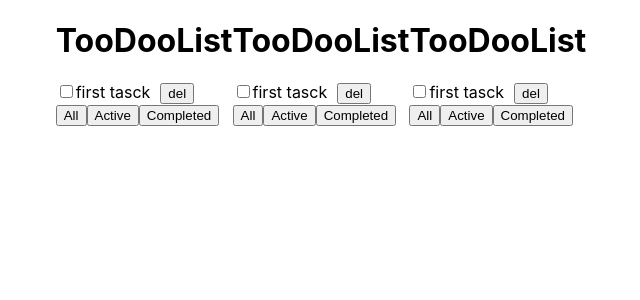
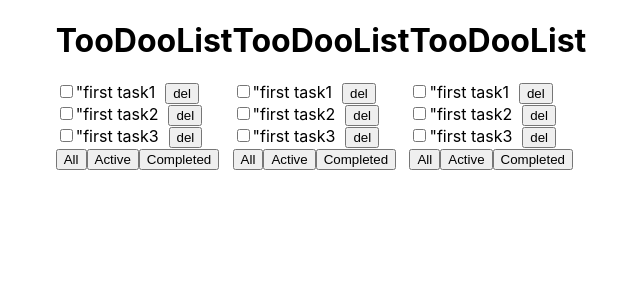
Before and after one commit to Alexey928/rebield-ToodooList, a React (Create React App) app: page / in a window 1280 px wide. Shown: the top 300 px of the page, without its empty margins (319-959 px from the left). Built offline with nearby package versions, Linux system fonts and the light colour scheme.

Commit message:
crated base structure 2

```diff
--- a/src/App.tsx
+++ b/src/App.tsx
@@ -29,35 +29,56 @@ function App() {
     const Id1 = v1();
     const Id2 = v1();
     const Id3 = v1();
-    const [toodoLists, setToodoLists] = State<Array<toodooListType>>(
+    const [toodoLists,setToodoLists ] = State<Array<toodooListType>>(
         [  {id:Id1, title:"list1", filter:"All"},
-                    {id:Id2, title:"list2", filter:"Complited"},
-                    {id:Id3, title:"list3", filter:"Active"},
+                    {id:Id2, title:"list2", filter:"All"},
+                    {id:Id3, title:"list3", filter:"All"},
         ]);
 
-    const [tasks, setTascks] = State<stateTascksType>({
+    const [tasks, setTasks] = State<stateTascksType>({
             [Id1]:[
                 {id:v1(),title:"first task1",isDone:false},
-                {id:v1(),title:"first task2",isDone:true},
+                {id:v1(),title:"first task2",isDone:false},
                 {id:v1(),title:"first task3",isDone:false},
             ],
             [Id2]:[
-                {id:v1(),title:"first task1",isDone:true},
-                {id:v1(),title:"first task2",isDone:true},
+                {id:v1(),title:"first task1",isDone:false},
+                {id:v1(),title:"first task2",isDone:false},
                 {id:v1(),title:"first task3",isDone:false},
             ],
             [Id3]:[
-                {id:v1(),title:"first task1",isDone:true},
+                {id:v1(),title:"first task1",isDone:false},
                 {id:v1(),title:"first task2",isDone:false},
                 {id:v1(),title:"first task3",isDone:false},
             ],
     });
 
+    const changeTaskStatus = (tascID:string,listID:string)  => {
+        setTasks({...tasks,[listID]:tasks[listID].map((t)=>t.id===tascID?{...t,isDone:!t.isDone}:{...t})})
+    }
+
+    const removeTask = (tascID:string,listID:string) => {
+        setTasks({...tasks,[listID]:tasks[listID].filter((t)=>t.id!==tascID)});
+    }
+
+    const setToodoListFilter = (listID:string,filter:filterValueType)=>{
+        setToodoLists(toodoLists.map((tl)=>tl.id===listID?{...tl,filter}:tl))
+    }
+
 
     return (
         <div>
             <div style={styles.too_doo_contayner}>
-                {toodoLists.map((tl)=><TooDooList filter = {tl.filter} tasks={tasks[tl.id]} key={tl.id}/>)}
+                {toodoLists.map((tl)=><TooDooList  setToodoListFilter={setToodoListFilter}
+                                                                removeTask={removeTask}
+                                                                changeTaskStatus={changeTaskStatus}
+                                                                filter = {tl.filter}
+                                                                tasks={tasks[tl.id]}
+                                                                key={tl.id}
+                                                                listID={tl.id}/>)
+                }
+
+
             </div>
         </div>
     );
--- a/src/Components/FilteredButonsInterfase.tsx
+++ b/src/Components/FilteredButonsInterfase.tsx
@@ -1,16 +1,18 @@
 import React from 'react';
+import {filterValueType} from "../App";
 
 type FilteredButtonsType = {
-
+    listID:string
+    setToodoListFilter:(listID:string,filter:filterValueType)=>void
 }
 
 
-const FilteredButtonsInterface = () => {
+const FilteredButtonsInterface:React.FC<FilteredButtonsType> = ({setToodoListFilter,listID}) => {
     return (
         <div>
-            <button>All</button>
-            <button>Active</button>
-            <button>Completed</button>
+            <button onClick={()=>setToodoListFilter(listID,"All")}>All</button>
+            <button onClick={()=>setToodoListFilter(listID,"Active")}>Active</button>
+            <button onClick={()=>setToodoListFilter(listID,"Complited")}>Completed</button>
         </div>
     );
 };
--- a/src/Components/Task.tsx
+++ b/src/Components/Task.tsx
@@ -1,12 +1,20 @@
 import React from 'react';
 
-const Task = () => {
+
+type TasksPropsType = {
+    changeTascStatus:()=>void
+    remuveTask:()=>void
+    id:string
+    tittle:string,
+    isDone:boolean
+}
+const Task:React.FC<TasksPropsType>= ({tittle,isDone,changeTascStatus,remuveTask}) => {
 
     return (
         <div>
-            <input type="checkbox"/>
-            <span>first tasck</span>
-            <button style={{marginLeft:10}}>del</button>
+            <input onChange={changeTascStatus} type="checkbox" checked={isDone}/>
+            <span>"{tittle}</span>
+            <button onClick={remuveTask} style={{marginLeft:10}}>del</button>
         </div>
     );
 };
--- a/src/Components/TooDooList.tsx
+++ b/src/Components/TooDooList.tsx
@@ -1,21 +1,40 @@
 import React  from 'react';
 import Task from "./Task";
-import {tasckType} from "../App";
+import {filterValueType, tasckType} from "../App";
 import {getTasksForRender as tasksFilter} from "../AuxiliaryLogic/AuxiliaryLogic"
 import FilteredButtonsInterface from "./FilteredButonsInterfase";
 
 type tooDoListPropsType = {
+    listID:string
     tasks:Array<tasckType>,
-    filter:string
+    filter:filterValueType,
+    changeTaskStatus:(tascID:string, listID:string)=>void,
+    removeTask:(ascID:string, listID:string)=>void,
+    setToodoListFilter:(listID:string,filter:filterValueType)=>void,
 }
 
-const TooDooList:React.FC<tooDoListPropsType> = ({tasks,filter}) => {
+const TooDooList:React.FC<tooDoListPropsType> = ({
+                                                     listID,
+                                                     tasks,
+                                                     filter,
+                                                     changeTaskStatus ,
+                                                     removeTask,
+                                                     setToodoListFilter
+                                                 }) => {
 
     return (
         <div>
             <h1>TooDooList</h1>
-            <Task/>
-            <FilteredButtonsInterface/>
+            {tasksFilter(filter,tasks).map((t) =>
+                (<Task remuveTask={()=>removeTask(t.id,listID)}
+                       changeTascStatus={()=>changeTaskStatus(t.id,listID)}
+                       isDone={t.isDone}
+                       id={t.id}
+                       key={t.id}
+                       tittle={t.title}
+                />))
+            }
+            <FilteredButtonsInterface listID={listID} setToodoListFilter={setToodoListFilter}/>
         </div>
     );
 };
```
Also changed, not shown: src/Components/EditableSpan.tsx (added, +30 -0 lines).
